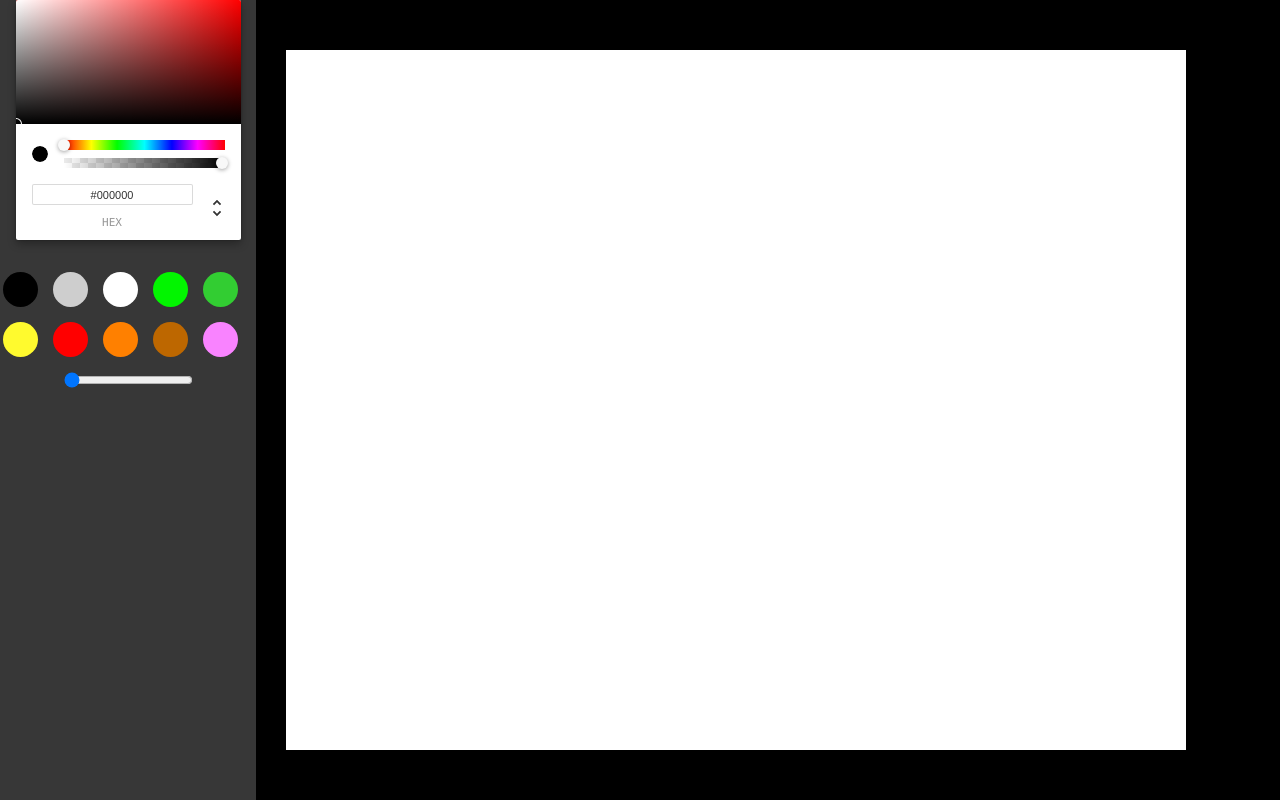
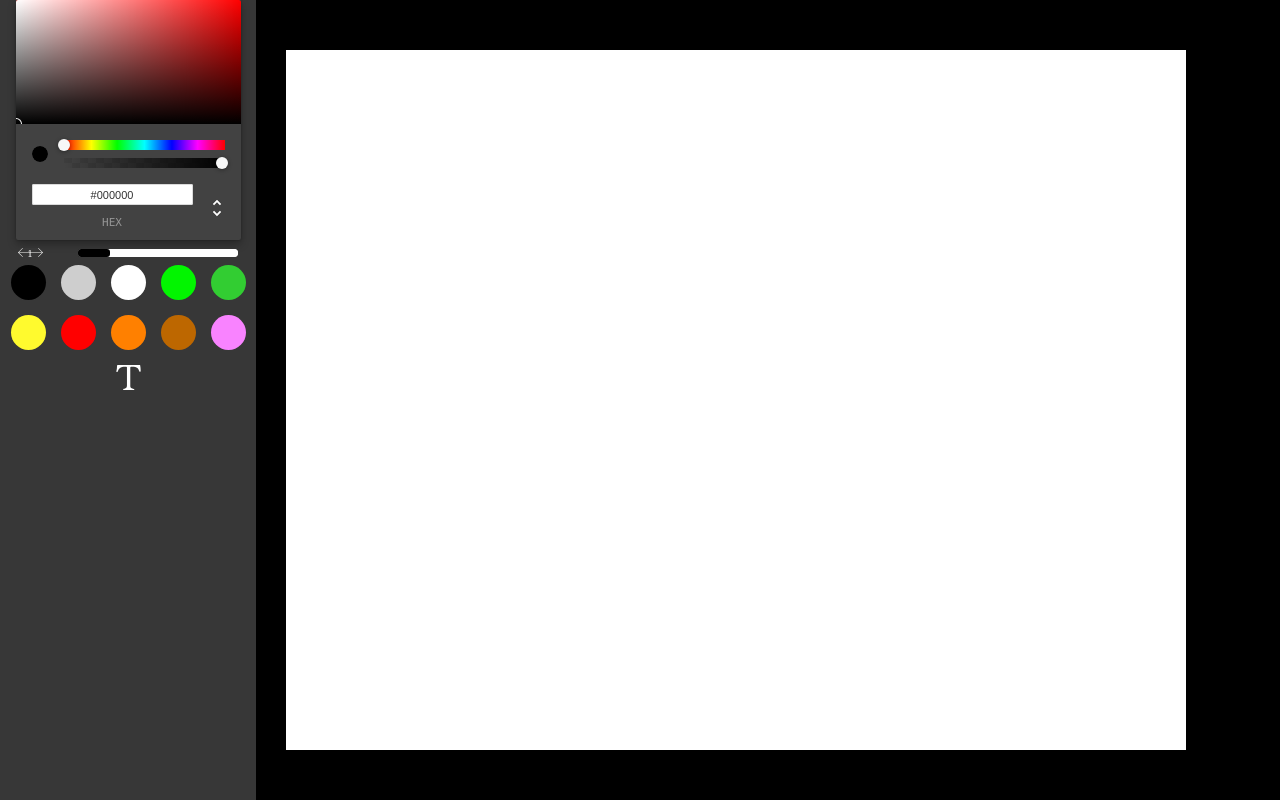
Before and after one commit to B-e-sa/web-paint, a React (Vite) app: page / in a window 1280 px wide. Built offline with nearby package versions, Linux system fonts and the light colour scheme.

Commit message:
split color grid into component, finish pencil width logic, create utils bar

```diff
--- /dev/null
+++ b/src/components/colorGrid/ColorGrid.tsx
@@ -0,0 +1,27 @@
+import './colorGrid.sass'
+
+const ColorGrid = ({ colors, setColor }: any) => {
+    return (
+        <div id="color-grid">
+            {colors.map((color: any) => {
+                return (
+                    <div
+                        onClick={() => setColor(color)}
+                        style={{
+                            backgroundColor:
+                                `rgba(
+                                ${color.r},
+                                ${color.g},
+                                ${color.b},
+                                ${color.a}
+                                )`
+                        }}
+                        className="color-chooser"
+                    ></div>
+                )
+            })}
+        </div>
+    )
+}
+
+export default ColorGrid
--- /dev/null
+++ b/src/components/colorGrid/colorGrid.sass
@@ -0,0 +1,14 @@
+#color-grid
+    justify-content: center
+    justify-items: center
+    height: fit-content
+    display: grid
+    align-content: center
+    grid-template-columns: 50px 50px 50px 50px 50px
+    grid-template-rows: 50px 50px
+
+.color-chooser
+    cursor: pointer
+    width: 35px
+    height: 35px
+    border-radius: 100%
--- a/src/components/leftBar/LeftBar.tsx
+++ b/src/components/leftBar/LeftBar.tsx
@@ -1,10 +1,16 @@
 import { ChromePicker } from 'react-color';
 import { IRgba } from '../../App';
 import './leftBar.sass';
+import widthArrow from "../../assets/width-arrow.svg"
+import ColorGrid from '../colorGrid/ColorGrid';
+import { useState } from 'react';
+import UtilsBar from '../utilsBar/UtilsBar';
 
 const LeftBar = ({ pencilColor, pencilWidth }: any) => {
 
-    // the IRgb type will only pick
+    const [pencilWidthInPixels, setPencilWidthInPixels] = useState("1")
+
+    // the IRgba type will only pick
     // rgba "objects", so no strings
     // like "black" or "red"
     const defaultColors: IRgba[] = [
@@ -20,43 +26,39 @@ const LeftBar = ({ pencilColor, pencilWidth }: any) => {
         { r: 249, g: 131, b: 255, a: 1 }  // pink
     ];
 
-    console.log(pencilWidth)
-
     return (
-        <>
-            <div id='leftbar-container'>
-                <ChromePicker
-                    color={pencilColor[0]}
-                    onChange={e => { pencilColor[1](e.rgb) }}
+        <div id='leftbar-container'>
+            <ChromePicker
+                color={pencilColor[0]}
+                onChange={e => { pencilColor[1](e.rgb) }}
+            />
+            <div id='pencil-width-container'>
+                <div id='pedro'>
+                    <span>{pencilWidthInPixels}</span>
+                </div>
+                <img
+                    src={widthArrow}
+                    alt="width-arrow"
+                    width={25}
+                    height={25}
                 />
-                <div id='colors-grid'>
-                    {defaultColors.map((item) => {
-                        return (
-                            <div
-                                onClick={() => pencilColor[1](item)}
-                                style={{
-                                    backgroundColor:
-                                        `rgba(
-                                        ${item.r},
-                                        ${item.g},
-                                        ${item.b},
-                                        ${item.a}
-                                        )`
-                                }}
-                                className='color-chooser'
-                            ></div>
-                        )
-                    })}
-                </div>
                 <input
                     type="range"
                     value={pencilWidth[0]}
                     min={1}
-                    max={100}
-                    onChange={e => pencilWidth[1](e.currentTarget.value)}
+                    max={300}
+                    onChange={e => {
+                        pencilWidth[1](e.currentTarget.value)
+                        setPencilWidthInPixels(e.currentTarget.value)
+                    }}
                 />
             </div>
-        </>
+            <ColorGrid
+                colors={defaultColors}
+                setColor={pencilColor[1]}
+            />
+            <UtilsBar />
+        </div>
     )
 }
 
--- a/src/components/leftBar/leftBar.sass
+++ b/src/components/leftBar/leftBar.sass
@@ -4,21 +4,52 @@
     flex-direction: column
     align-items: center
     width: 20%
+    height: 100%
     min-width: fit-content
-    height: 100vh
+    min-height: 100%
     background-color: #373737
+    resize: "both"
 
-    #colors-grid
-        margin-top: 2rem
-        justify-content: center
-        height: fit-content
-        display: grid
-        align-content: center
-        grid-template-columns: 50px 50px 50px 50px 50px
-        grid-template-rows: 50px 50px
+#pencil-width-container
+    left: 10px
+    justify-content: center
+    display: flex
+    align-items: center
+    width: 100%
 
-.color-chooser
-    cursor: pointer
-    width: 35px
-    height: 35px
-    border-radius: 100%
+    > img
+        margin-right: 35px
+        width: 25px
+        height: 25px
+        filter: invert(100%)
+
+    input[type=range]
+        height: 8px
+        -webkit-appearance: none
+        width: 10rem
+        border-radius: 25px
+
+        &::-webkit-slider-runnable-track
+            cursor: pointer
+            background: #FFFFFF
+            border-radius: 5px
+
+        &::-webkit-slider-thumb
+            height: 8px
+            width: 2rem
+            border-radius: 3px
+            background: black
+            cursor: pointer
+            -webkit-appearance: none
+#pedro
+    position: relative
+
+    span
+        text-align: center
+        background-color: #373737
+        position: absolute
+        left: 2px
+        color: white
+        font-size: 8pt
+        width: 20px
+        top: -5px
--- /dev/null
+++ b/src/components/utilsBar/UtilsBar.tsx
@@ -0,0 +1,17 @@
+import t from '../../assets/t.svg'
+import './utilsBar.sass'
+
+const UtilsBar = () => {
+    return (
+        <div id='utils-bar-container'>
+            <img
+                src={t}
+                alt=""
+                width={25}
+                height={25}
+            />
+        </div>
+    )
+}
+
+export default UtilsBar
--- /dev/null
+++ b/src/components/utilsBar/utilsBar.sass
@@ -0,0 +1,5 @@
+#utils-bar-container
+    > img
+        width: 25px
+        height: 25px
+        filter: invert(100%)
--- a/src/index.sass
+++ b/src/index.sass
@@ -3,3 +3,12 @@
     padding: 0
     box-sizing: border-box
     text-decoration: none
+
+body
+    background-color: black
+
+.chrome-picker
+    background-color: #424242 !important
+
+    svg
+        fill: #ffffff !important
```
Also changed, not shown: src/main.tsx (+5 -5 lines), src/app.sass (line endings or trailing spaces), src/assets/t.svg (added), src/assets/width-arrow.svg (added).
